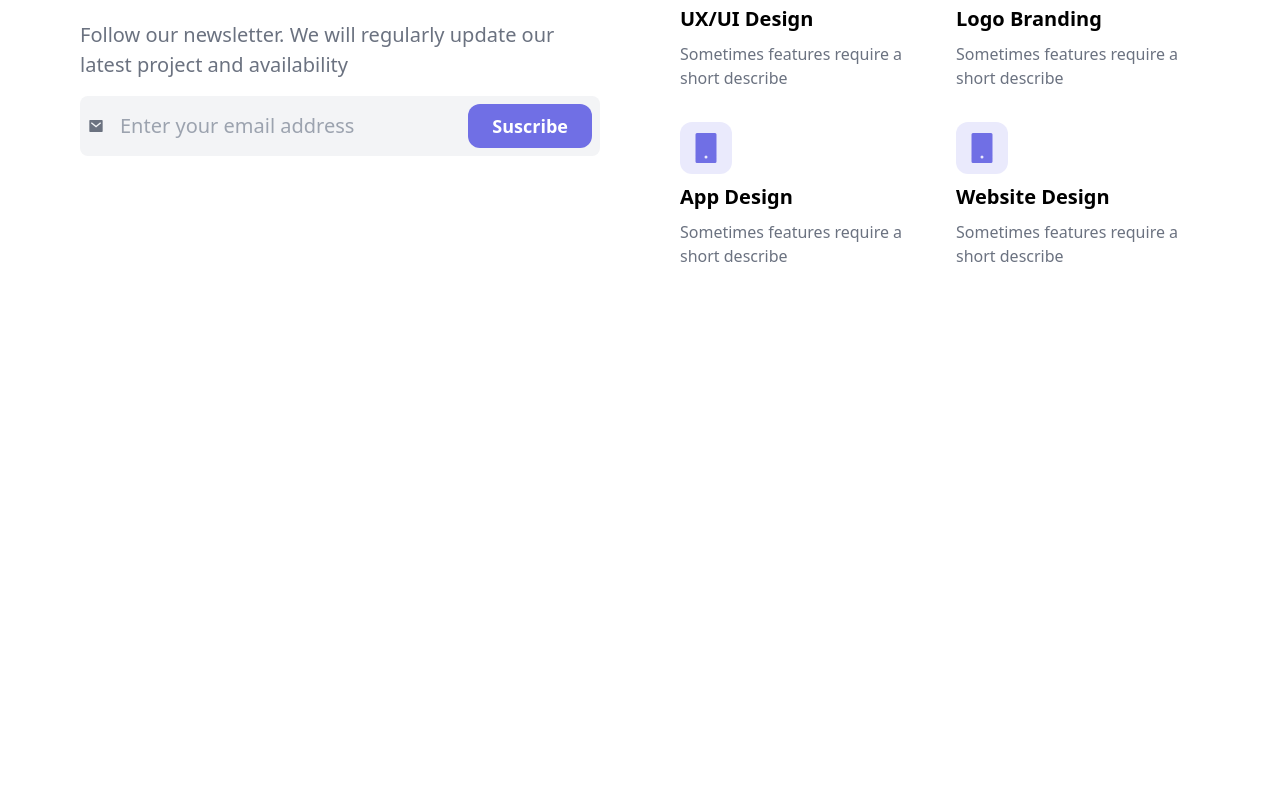
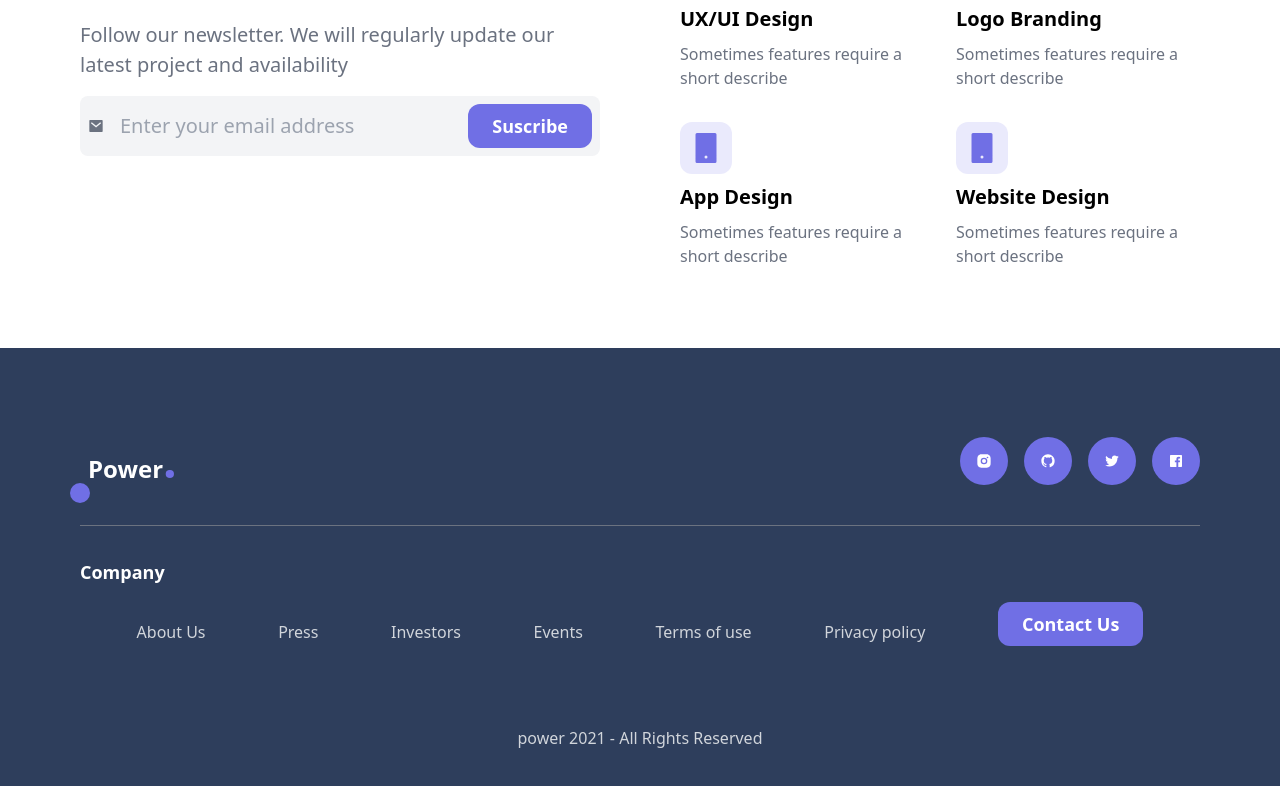
Before and after one commit to devenriq/Y-Simple_Landing_Page_1, a React (Vite) app: page / in a window 1280 px wide. Shown: the part 2767-3553 px from the top of the page. Before the commit the page ends 3115 px from the top, so only its background shows below. Built offline with nearby package versions, Linux system fonts and the light colour scheme.

Commit message:
feat: :sparkles: Added the footer

```diff
--- a/src/App.jsx
+++ b/src/App.jsx
@@ -1,4 +1,5 @@
 import { Clients } from "./components/Clients";
+import { Footer } from "./components/Footer";
 import { Header } from "./components/Header";
 import { Hero } from "./components/Hero";
 import { Reviews } from "./components/Reviews";
@@ -14,6 +15,7 @@ function App() {
       <Works />
       <Reviews />
       <Services />
+      <Footer />
     </>
   );
 }
--- /dev/null
+++ b/src/components/Footer.jsx
@@ -0,0 +1,95 @@
+import {
+  RiCheckboxBlankCircleFill,
+  RiInstagramFill,
+  RiGithubFill,
+  RiTwitterFill,
+  RiFacebookBoxFill,
+} from "react-icons/ri";
+
+export const Footer = () => {
+  return (
+    <footer className="bg-ternary p-8 xl:p-20 -z-20">
+      <div className="flex flex-col md:flex-row items-center justify-between border-b border-gray-500 pb-8 gap-4 ">
+        {/* Logo */}
+        <a
+          href="#"
+          className="text-2xl font-bold relative p-2 bg-ternary  text-white z-20"
+        >
+          Power<span className="text-primary text-5xl ">.</span>{" "}
+          <RiCheckboxBlankCircleFill className="absolute -left-3 -bottom-3 text-primary -z-10" />
+        </a>
+
+        {/* Social Media */}
+
+        <nav className="flex items-center gap-4">
+          <a href="" className="block bg-primary text-white  p-4 rounded-full">
+            <RiInstagramFill />
+          </a>
+          <a href="" className="block bg-primary text-white  p-4 rounded-full">
+            <RiGithubFill />
+          </a>
+          <a href="" className="block bg-primary text-white  p-4 rounded-full">
+            <RiTwitterFill />
+          </a>
+          <a href="" className="block bg-primary text-white  p-4 rounded-full">
+            <RiFacebookBoxFill />
+          </a>
+        </nav>
+      </div>
+      <div className="mt-8">
+        <h3 className="text-lg font-bold text-white text-center md:text-left">
+          Company
+        </h3>
+        <nav className=" mt-4 flex items-center justify-evenly flex-col md:flex-row gap-4">
+          <a
+            href=""
+            className="text-gray-300 mt-4 hover:text-white transition-colors "
+          >
+            About Us
+          </a>
+          <a
+            href=""
+            className="text-gray-300 mt-4 hover:text-white transition-colors"
+          >
+            Press
+          </a>
+          <a
+            href=""
+            className="text-gray-300 mt-4 hover:text-white transition-colors"
+          >
+            Investors
+          </a>
+          <a
+            href=""
+            className="text-gray-300 mt-4 hover:text-white transition-colors"
+          >
+            Events
+          </a>
+          <a
+            href=""
+            className="text-gray-300 mt-4 hover:text-white transition-colors"
+          >
+            Terms of use
+          </a>
+          <a
+            href=""
+            className="text-gray-300 mt-4 hover:text-white transition-colors"
+          >
+            Privacy policy
+          </a>
+          <button
+            type="button"
+            className="text-lg font-semibold py-2 px-6 bg-primary text-white rounded-xl "
+          >
+            Contact Us
+          </button>
+        </nav>
+      </div>
+      <div className="mt-20">
+        <p className="text-gray-300 text-center">
+          power 2021 - All Rights Reserved
+        </p>
+      </div>
+    </footer>
+  );
+};
--- a/tailwind.config.cjs
+++ b/tailwind.config.cjs
@@ -6,6 +6,7 @@ module.exports = {
       colors: {
         primary: "#706FE5",
         secondary: "#EAEAFC",
+        ternary: "#2E3E5C",
       },
     },
   },
```
